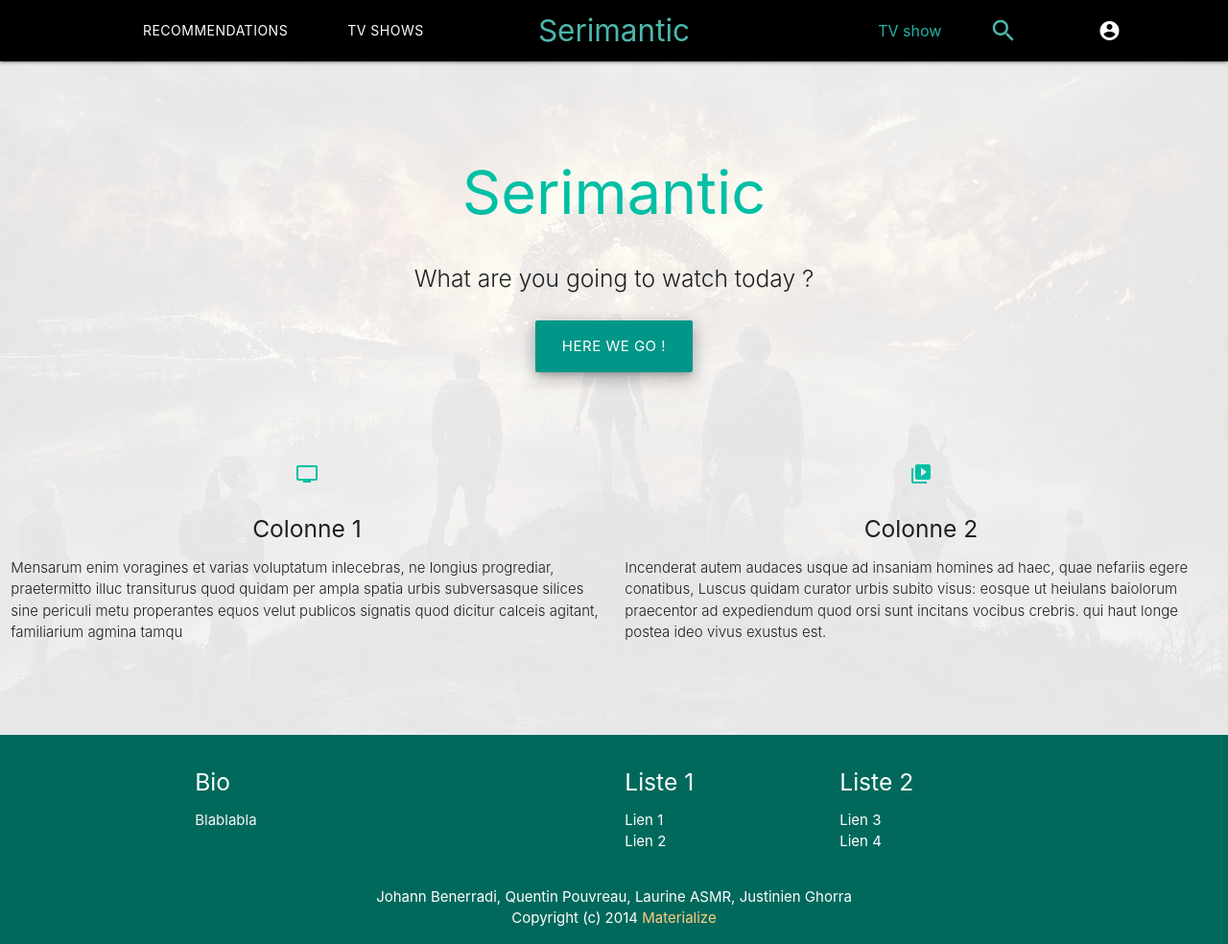
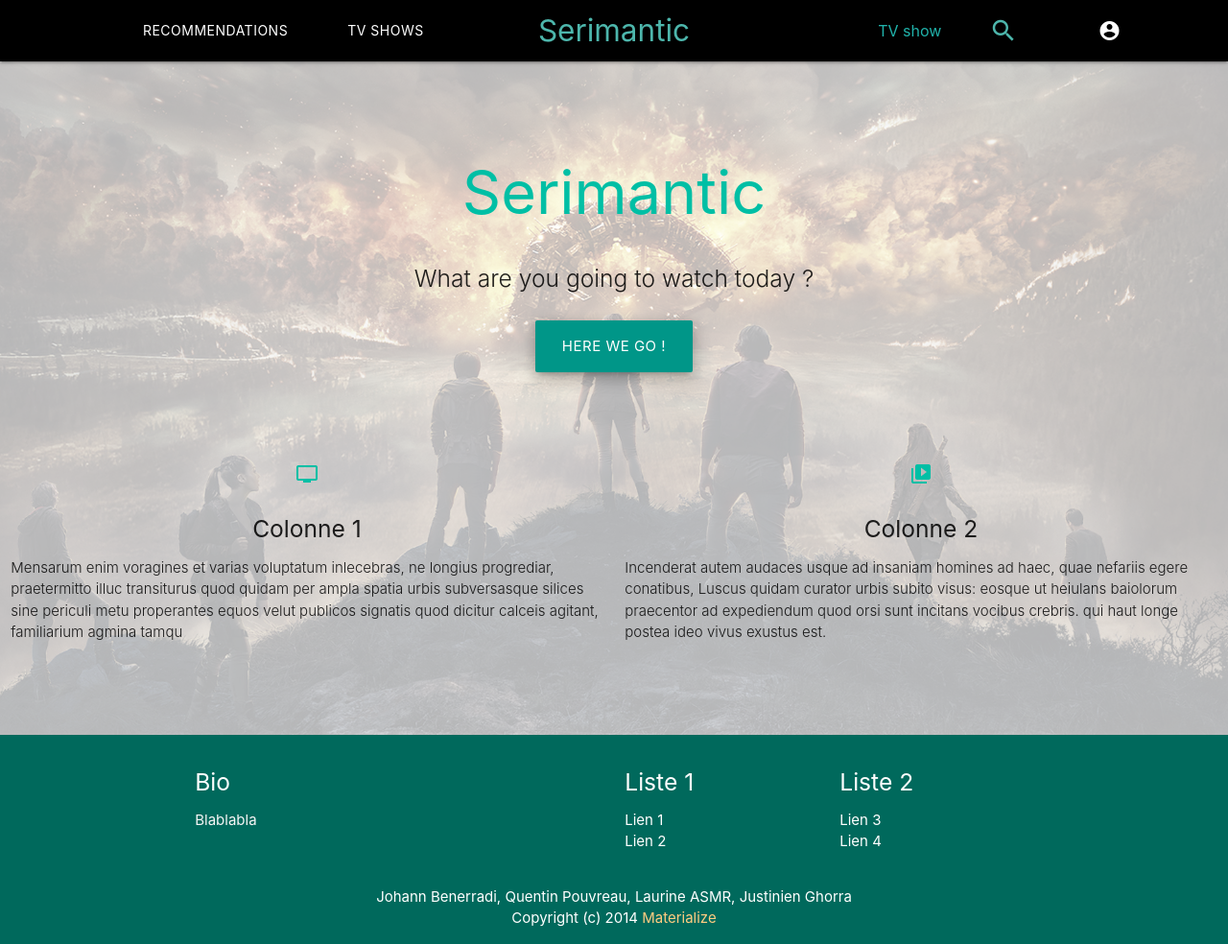
Before and after one commit to HanBnrd/Serimantic, a Django app: template spa/templates/index.html in a window 1280 px wide. Shown: the whole page at 96% size. Run offline with Django 3.2, Linux system fonts and the light colour scheme; the template is opened without the code that fills it, so the values that code supplies are empty; some libraries are stand-ins or nearby versions.

Commit message:
Fix background image

```diff
--- a/spa/static/css/style.css
+++ b/spa/static/css/style.css
@@ -48,11 +48,11 @@ input[type=search] {
 .background-image {
 	filter: grayscale(50%);
 	z-index: -1;
-	position: absolute;
+	position: fixed;
   	z-index: -1;
   	width: 100%;
   	height: 100%;
-  	opacity:0.1;
+  	opacity:0.3;
 	background-position: center;
 	background-image: url('100.jpg');
     -ms-background-size: cover;
```
